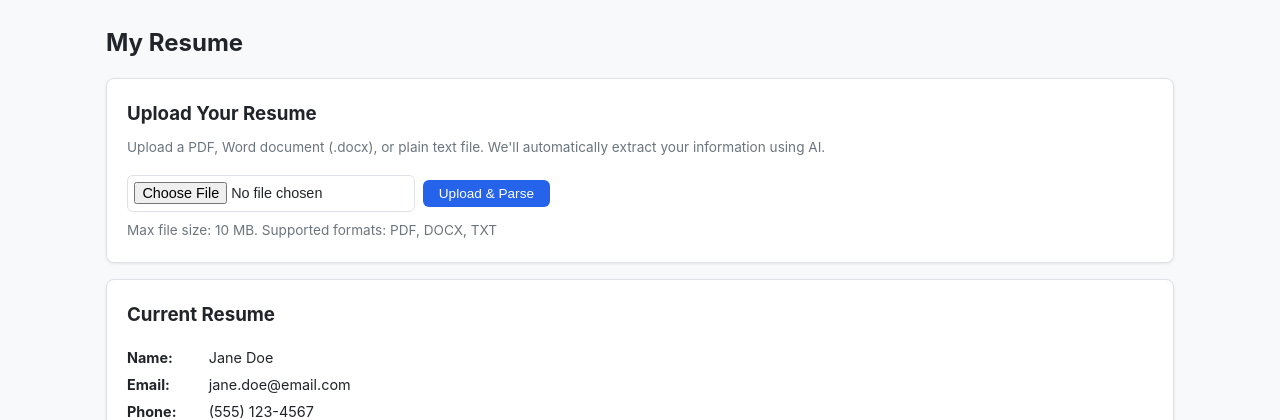
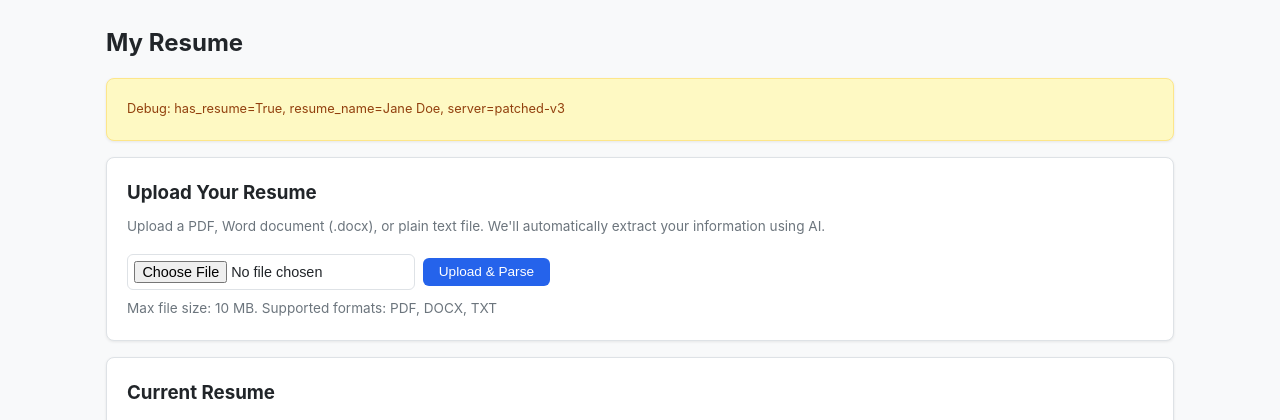
Before and after one commit to treed-git/job-search-agent, a FastAPI app: page /resume in a window 1280 px wide. Shown: the part 57-477 px from the top of the page. Run offline with FastAPI, Linux system fonts and the light colour scheme.

Commit message:
Add debug banner to resume page to diagnose display issue
Temporary diagnostic that shows has_resume, resume_name, and server
version to verify the correct code is being served to the browser.

https://claude.ai/code/session_01QdQRFrQCVgHYMMg58NwyPT

```diff
--- a/app/templates/resume.html
+++ b/app/templates/resume.html
@@ -3,6 +3,11 @@
 
 {% block content %}
 <h2 class="mb-2">My Resume</h2>
+
+<!-- Debug: remove after confirming fix -->
+<div class="card" style="background:#fef9c3;border-color:#fde68a;font-size:0.8rem;">
+    <p style="color:#92400e;">Debug: has_resume={{ has_resume }}, resume_name={{ resume.name if resume else 'None' }}, server=patched-v3</p>
+</div>
 
 {% if message %}
 <div class="card" style="background:#dcfce7;border-color:#bbf7d0;">
```
